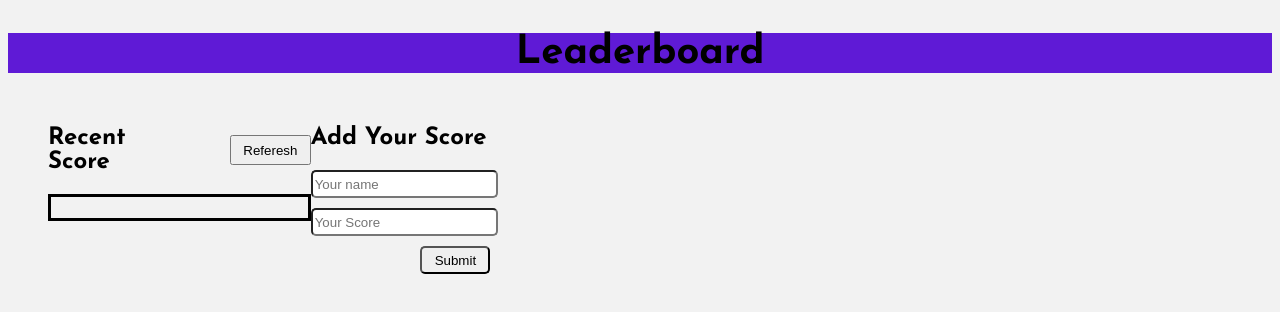
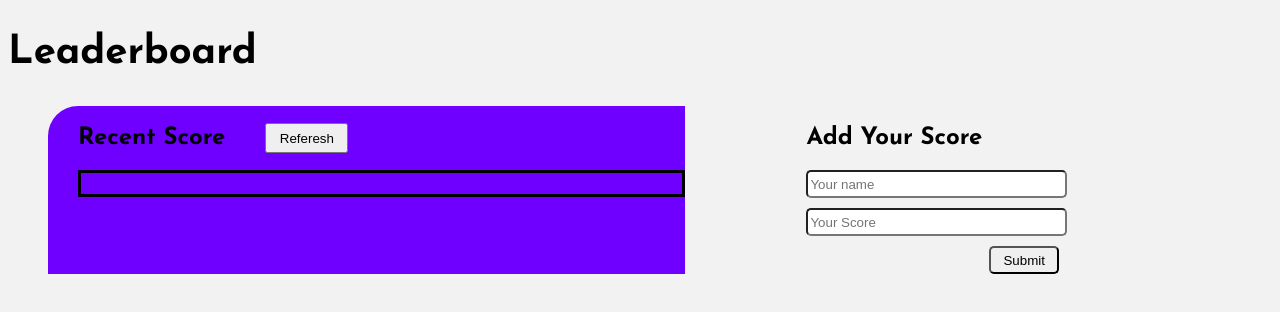
Before and after one commit to ethred/Leaderboard, a website built with webpack: page src/index.html in a window 1280 px wide. Built offline with nearby package versions, Linux system fonts and the light colour scheme; no server answers.

Commit message:
Update style.css

```diff
--- a/src/style.css
+++ b/src/style.css
@@ -11,14 +11,19 @@ body {
   padding-left: 40px;
   display: flex;
   justify-content: space-between;
-  width: 35%;
+  width: 80%;
   padding-right: 100px;
+}
+
+.results {
+  width: 60%;
+  background-color: rgb(111, 0, 255);
+  border-top-left-radius: 30px;
+  padding-left: 30px;
 }
 
 h1 {
   font-size: 40px;
-  background: rgb(95, 26, 214);
-  text-align: center;
 }
 
 .title {
@@ -63,6 +68,7 @@ form button {
 .result-submititon {
   display: flex;
   flex-direction: column;
+  width: 25%;
 }
 
 form {
```
